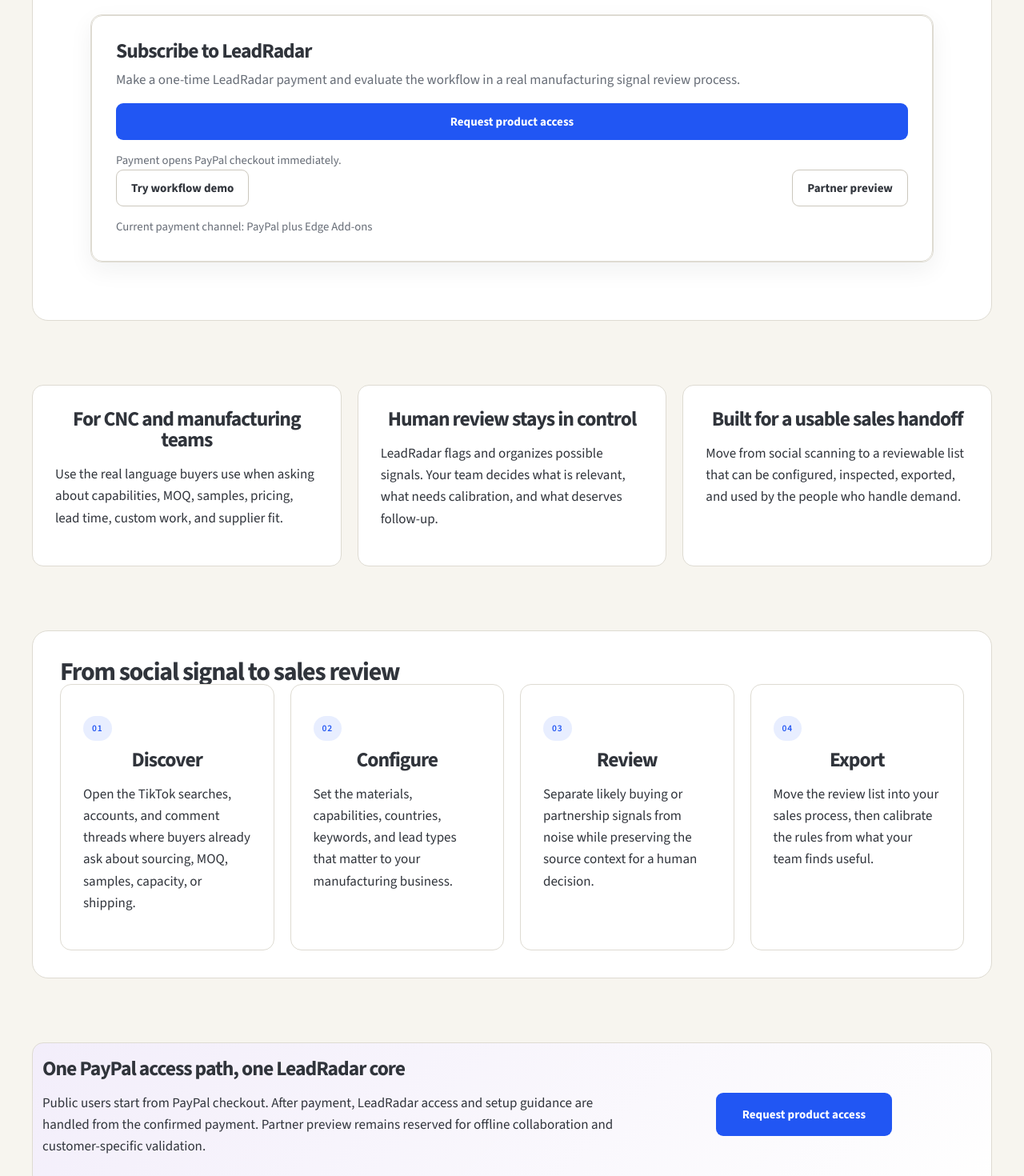
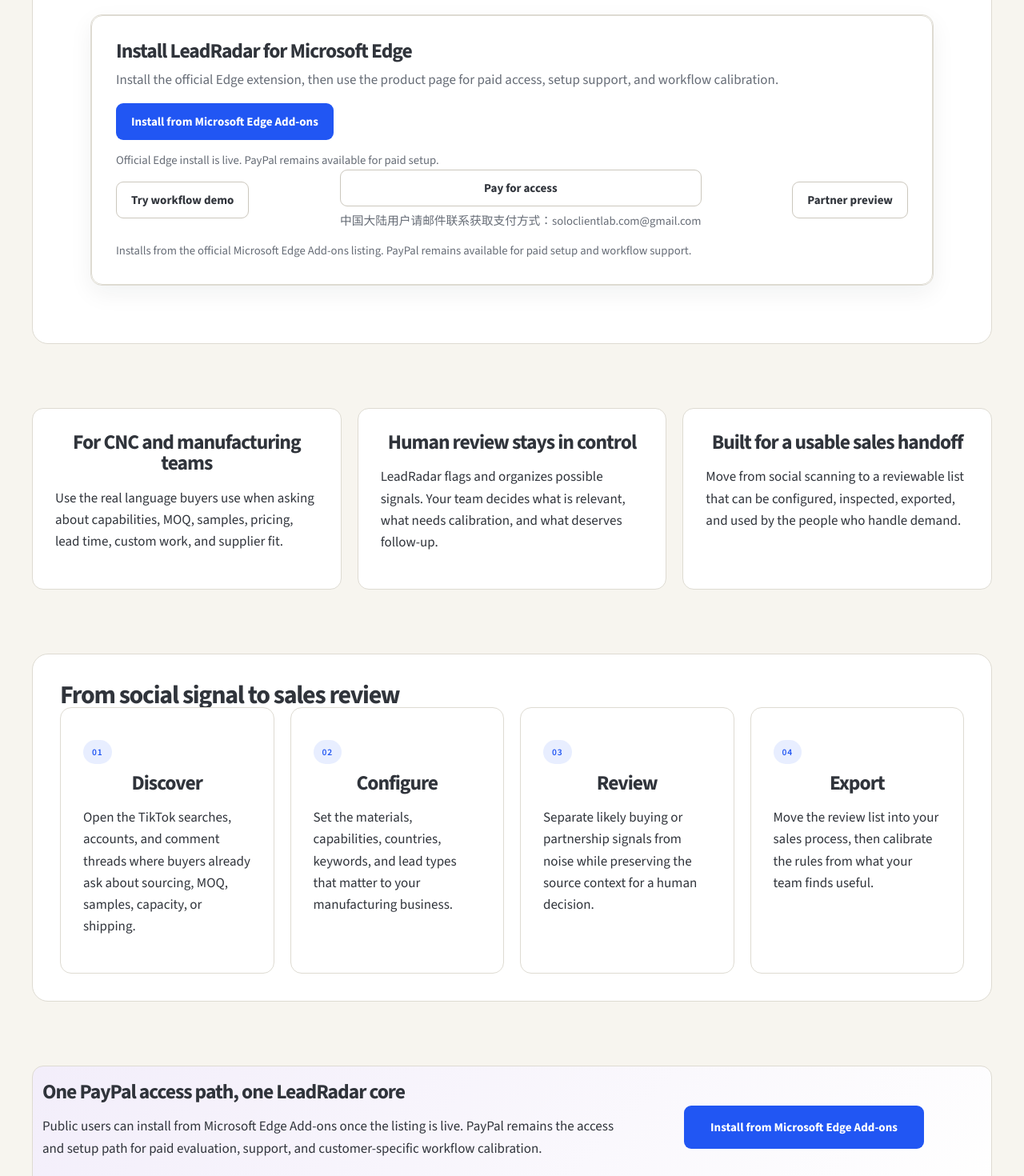
Before and after one commit to vc-ou/soloclientlab.com, a Next.js app: page /products/leadradar in a window 1280 px wide. Shown: the part 460-1930 px from the top of the page at 80% size. Built offline with nearby package versions, Linux system fonts and the light colour scheme; no server answers; a web font is replaced by a local one.

Commit message:
feat: add edge install and paywall guidance

```diff
--- a/app/api/payments/paypal/return/route.ts
+++ b/app/api/payments/paypal/return/route.ts
@@ -20,6 +20,7 @@ export async function GET(request: Request) {
       getProductPaymentByProviderCheckoutSessionId(orderId)
     ]);
     const details = getPayPalCapturedOrderDetails(capturedOrder);
+    const productSlug = pendingPayment?.product_slug ?? details.productSlug;
     const email = pendingPayment?.email ?? details.payerEmail;
 
     if (!email) {
@@ -29,7 +30,7 @@ export async function GET(request: Request) {
     await withDatabaseTimeout(
       fulfillPaidProductPayment({
         provider: "paypal",
-        product_slug: pendingPayment?.product_slug ?? details.productSlug,
+        product_slug: productSlug,
         access_type: pendingPayment?.metadata?.access_type === "paid_pilot" ? "paid_pilot" : "lifetime_access",
         email,
         access_request_id: pendingPayment?.access_request_id,
@@ -53,7 +54,12 @@ export async function GET(request: Request) {
       8000
     );
 
-    return NextResponse.redirect(new URL(`/checkout/success?provider=paypal&order_id=${encodeURIComponent(orderId)}`, requestUrl.origin));
+    return NextResponse.redirect(
+      new URL(
+        `/checkout/success?provider=paypal&order_id=${encodeURIComponent(orderId)}&product=${encodeURIComponent(productSlug)}`,
+        requestUrl.origin
+      )
+    );
   } catch (error) {
     console.error(`PayPal checkout return failed for order ${orderId}:`, error);
     return NextResponse.redirect(new URL("/checkout/cancel?reason=paypal_capture_failed", requestUrl.origin));
--- a/app/globals.css
+++ b/app/globals.css
@@ -173,6 +173,13 @@ button {
   width: 100%;
 }
 
+.paypal-country-note {
+  margin: 8px 0 0;
+  font-size: 0.92rem;
+  line-height: 1.45;
+  color: var(--muted);
+}
+
 .product-card-actions .checkout-button-form {
   width: 100%;
 }
--- a/app/products/leadradar/page.tsx
+++ b/app/products/leadradar/page.tsx
@@ -1,9 +1,14 @@
 import type { Metadata } from "next";
+import { ExtensionInstallLink } from "@/components/extension-install-link";
 import { ProductEventLink, TrackProductPageView } from "@/components/product-events";
 import { LeadRadarConfigForm, ProductAccessForm } from "@/components/forms";
 import { PayPalCheckoutButton } from "@/components/paypal-checkout-button";
 import { PageHero, SectionHeading } from "@/components/site";
-import { hasLeadRadarEdgeAddonsListing, getLeadRadarPartnerPreviewHref } from "@/lib/extension-links";
+import {
+  getLeadRadarExtensionSupportCopy,
+  hasLeadRadarEdgeAddonsListing,
+  getLeadRadarPartnerPreviewHref
+} from "@/lib/extension-links";
 
 export const metadata: Metadata = {
   title: "LeadRadar for CNC: Find Manufacturing Lead Signals",
@@ -24,6 +29,7 @@ const workflowSteps = [
 export default function LeadRadarProductPage() {
   const partnerPreviewHref = getLeadRadarPartnerPreviewHref();
   const hasEdgeListing = hasLeadRadarEdgeAddonsListing();
+  const extensionSupportCopy = getLeadRadarExtensionSupportCopy();
 
   return (
     <>
@@ -34,25 +40,38 @@ export default function LeadRadarProductPage() {
         description="LeadRadar helps manufacturing teams spot sourcing and buying signals in social comments, configure what matters to their business, and move qualified findings into a practical review workflow."
         aside={
           <div className="form-card waitlist-card">
-            <h3>{hasEdgeListing ? "Subscribe to LeadRadar" : "Microsoft Edge Add-ons is under review"}</h3>
+            <h3>{hasEdgeListing ? "Install LeadRadar for Microsoft Edge" : "Microsoft Edge Add-ons is under review"}</h3>
             <p className="form-intro">
               {hasEdgeListing
-                ? "Make a one-time LeadRadar payment and evaluate the workflow in a real manufacturing signal review process."
+                ? "Install the official Edge extension, then use the product page for paid access, setup support, and workflow calibration."
                 : "LeadRadar has been submitted to Microsoft Edge Add-ons and is waiting for review. Request product access now to start PayPal checkout."}
             </p>
+            {hasEdgeListing ? (
+              <ExtensionInstallLink productSlug="leadradar" sourcePage="/products/leadradar#hero" />
+            ) : (
               <PayPalCheckoutButton sourcePage="/products/leadradar#hero">
                 Request product access
               </PayPalCheckoutButton>
-            <p className="form-feedback">Payment opens PayPal checkout immediately.</p>
+            )}
+            <p className="form-feedback">
+              {hasEdgeListing ? "Official Edge install is live. PayPal remains available for paid setup." : "Payment opens PayPal checkout immediately."}
+            </p>
             <div className="hero-actions">
               <ProductEventLink href="/tools/leadradar" eventType="demo_open" className="button ghost">
                 Try workflow demo
               </ProductEventLink>
+              {hasEdgeListing ? (
+                <PayPalCheckoutButton sourcePage="/products/leadradar#hero-secondary" buttonClassName="button ghost">
+                  Pay for access
+                </PayPalCheckoutButton>
+              ) : null}
               <a href={partnerPreviewHref} className="button ghost">
                 Partner preview
               </a>
             </div>
-            <p className="form-feedback">Current payment channel: PayPal{hasEdgeListing ? " plus Edge Add-ons" : " while Edge Add-ons is under review"}</p>
+            <p className="form-feedback">
+              {hasEdgeListing ? extensionSupportCopy : "Current payment channel: PayPal while Edge Add-ons is under review"}
+            </p>
           </div>
         }
       />
@@ -94,14 +113,17 @@ export default function LeadRadarProductPage() {
           <div>
             <h3>One PayPal access path, one LeadRadar core</h3>
             <p>
-              Public users start from PayPal checkout. After payment, LeadRadar access and setup guidance are handled
-              from the confirmed payment. Partner preview remains reserved for offline collaboration and customer-specific
-              validation.
+              Public users can install from Microsoft Edge Add-ons once the listing is live. PayPal remains the access
+              and setup path for paid evaluation, support, and customer-specific workflow calibration.
             </p>
           </div>
+          {hasEdgeListing ? (
+            <ExtensionInstallLink productSlug="leadradar" sourcePage="/products/leadradar#subscription-cta" />
+          ) : (
             <PayPalCheckoutButton sourcePage="/products/leadradar#subscription-cta">
               Request product access
             </PayPalCheckoutButton>
+          )}
         </div>
       </section>
 
@@ -113,7 +135,7 @@ export default function LeadRadarProductPage() {
               ["Store status", hasEdgeListing ? "Use the Microsoft Edge Add-ons listing as the default public install path after checkout." : "LeadRadar has been submitted to Microsoft Edge Add-ons and is waiting for certification review."],
               ["Pay with PayPal", "Request access starts secure PayPal checkout immediately."],
               ["Use TikTok", "Open TikTok search, videos, comments, or users pages and let LeadRadar collect visible signals into a local review list."],
-              ["Access now", "Payment confirms access and unlocks the setup follow-up path."]
+              ["Access now", hasEdgeListing ? "Install from Edge first, then use PayPal or partner preview when you need paid support and calibration." : "Payment confirms access and unlocks the setup follow-up path."]
             ].map(([title, body]) => (
               <div key={title} className="card">
                 <h3>{title}</h3>
@@ -159,12 +181,23 @@ export default function LeadRadarProductPage() {
           <div className="form-card waitlist-card">
             <h3>{hasEdgeListing ? "Start LeadRadar access" : "Request LeadRadar product access"}</h3>
             <p className="form-intro">
-              Click once to enter secure PayPal checkout. Payment confirms access and replaces the old product-access request step.
+              {hasEdgeListing
+                ? "Install the Edge extension for the public workflow, or use PayPal when you want paid setup and evaluation support."
+                : "Click once to enter secure PayPal checkout. Payment confirms access and replaces the old product-access request step."}
             </p>
+            {hasEdgeListing ? (
+              <div className="hero-actions">
+                <ExtensionInstallLink productSlug="leadradar" sourcePage="/products/leadradar#product-access" />
+                <PayPalCheckoutButton sourcePage="/products/leadradar#product-access" buttonClassName="button ghost">
+                  Pay for setup
+                </PayPalCheckoutButton>
+              </div>
+            ) : (
               <PayPalCheckoutButton sourcePage="/products/leadradar#product-access">
                 Request LeadRadar access
               </PayPalCheckoutButton>
-            <p className="form-feedback">No separate access approval step before checkout.</p>
+            )}
+            <p className="form-feedback">{hasEdgeListing ? extensionSupportCopy : "No separate access approval step before checkout."}</p>
           </div>
         </div>
       </section>
--- /dev/null
+++ b/components/extension-install-link.tsx
@@ -0,0 +1,58 @@
+import { ProductEventLink } from "@/components/product-events";
+import {
+  getLeadRadarExtensionCtaLabel,
+  getLeadRadarExtensionHref,
+  getNeedRadarExtensionCtaLabel,
+  getNeedRadarExtensionHref,
+  hasLeadRadarEdgeAddonsListing,
+  hasNeedRadarEdgeAddonsListing
+} from "@/lib/extension-links";
+import type { ProductSlug } from "@/lib/types";
+import type { ReactNode } from "react";
+
+type ExtensionInstallLinkProps = {
+  productSlug?: ProductSlug;
+  sourcePage: string;
+  className?: string;
+  children?: ReactNode;
+};
+
+function getInstallLinkConfig(productSlug: ProductSlug) {
+  if (productSlug === "needradar-workflow-lab") {
+    return {
+      href: getNeedRadarExtensionHref(),
+      label: getNeedRadarExtensionCtaLabel(),
+      isLive: hasNeedRadarEdgeAddonsListing()
+    };
+  }
+
+  return {
+    href: getLeadRadarExtensionHref(),
+    label: getLeadRadarExtensionCtaLabel(),
+    isLive: hasLeadRadarEdgeAddonsListing()
+  };
+}
+
+export function ExtensionInstallLink({
+  productSlug = "leadradar",
+  sourcePage,
+  className = "button primary",
+  children
+}: ExtensionInstallLinkProps) {
+  const { href, label, isLive } = getInstallLinkConfig(productSlug);
+  const separator = href.includes("?") ? "&" : "?";
+  const trackedHref = isLive
+    ? `${href}${separator}utm_source=soloclientlab&utm_medium=product_page&utm_campaign=${encodeURIComponent(sourcePage)}`
+    : href;
+
+  return (
+    <ProductEventLink
+      href={trackedHref}
+      eventType={isLive ? "install_clicked" : "trial_access_click"}
+      productSlug={productSlug}
+      className={className}
+    >
+      {children ?? label}
+    </ProductEventLink>
+  );
+}
--- a/components/paypal-checkout-button.tsx
+++ b/components/paypal-checkout-button.tsx
@@ -24,6 +24,7 @@ export function PayPalCheckoutButton({
       <button type="submit" className={buttonClassName}>
         {children}
       </button>
+      <p className="paypal-country-note">中国大陆用户请邮件联系获取支付方式：soloclientlab.com@gmail.com</p>
     </form>
   );
 }
--- a/components/product-events.tsx
+++ b/components/product-events.tsx
@@ -35,6 +35,10 @@ function isLocalUrl(value?: string) {
   } catch {
     return value.includes("localhost") || value.includes("127.0.0.1");
   }
+}
+
+function isInternalHref(value: string) {
+  return value.startsWith("/") || value.startsWith("#");
 }
 
 function shouldSkipProductEvent() {
@@ -105,6 +109,14 @@ export function ProductEventLink({
   children: React.ReactNode;
   productSlug?: ProductSlug;
 }) {
+  if (!isInternalHref(href)) {
+    return (
+      <a href={href} className={className} onClick={() => void sendProductEvent(eventType, undefined, productSlug)}>
+        {children}
+      </a>
+    );
+  }
+
   return (
     <Link href={href} className={className} onClick={() => void sendProductEvent(eventType, undefined, productSlug)}>
       {children}
--- a/lib/actions.ts
+++ b/lib/actions.ts
@@ -397,13 +397,15 @@ export async function requestProductAccess(
 }
 
 export async function startMonthlySubscriptionCheckout(formData: FormData) {
+  const requestedProductSlug: ProductSlug =
+    getText(formData, "product_slug") === "needradar-workflow-lab" ? "needradar-workflow-lab" : "leadradar";
   const parsed = monthlySubscriptionCheckoutSchema.safeParse({
-    product_slug: getText(formData, "product_slug") || "leadradar",
+    product_slug: requestedProductSlug,
     source_page: getText(formData, "source_page") || undefined
   });
 
   if (!parsed.success) {
-    redirect("/checkout/cancel?reason=invalid_subscription_request");
+    redirect(`/checkout/cancel?reason=invalid_subscription_request&product=${encodeURIComponent(requestedProductSlug)}`);
   }
 
   const productSlug = parsed.data.product_slug as ProductSlug;
@@ -425,8 +427,8 @@ export async function startMonthlySubscriptionCheckout(formData: FormData) {
           quantity: 1
         }
       ],
-      success_url: `${siteUrl}/checkout/success?provider=stripe&session_id={CHECKOUT_SESSION_ID}`,
-      cancel_url: `${siteUrl}/checkout/cancel`,
+      success_url: `${siteUrl}/checkout/success?provider=stripe&session_id={CHECKOUT_SESSION_ID}&product=${encodeURIComponent(productSlug)}`,
+      cancel_url: `${siteUrl}/checkout/cancel?product=${encodeURIComponent(productSlug)}`,
       allow_promotion_codes: true,
       metadata,
       subscription_data: {
@@ -447,24 +449,26 @@ export async function startMonthlySubscriptionCheckout(formData: FormData) {
     });
   } catch (error) {
     console.error("Failed to create monthly subscription checkout:", error);
-    redirect("/checkout/cancel?reason=subscription_checkout_failed");
+    redirect(`/checkout/cancel?reason=subscription_checkout_failed&product=${encodeURIComponent(productSlug)}`);
   }
 
   if (!checkoutUrl) {
-    redirect("/checkout/cancel?reason=missing_checkout_url");
+    redirect(`/checkout/cancel?reason=missing_checkout_url&product=${encodeURIComponent(productSlug)}`);
   }
 
   redirect(checkoutUrl);
 }
 
 export async function startPayPalCheckout(formData: FormData) {
+  const requestedProductSlug: ProductSlug =
+    getText(formData, "product_slug") === "needradar-workflow-lab" ? "needradar-workflow-lab" : "leadradar";
   const parsed = monthlySubscriptionCheckoutSchema.safeParse({
-    product_slug: getText(formData, "product_slug") || "leadradar",
+    product_slug: requestedProductSlug,
     source_page: getText(formData, "source_page") || undefined
   });
 
   if (!parsed.success) {
-    redirect("/checkout/cancel?reason=invalid_paypal_request");
+    redirect(`/checkout/cancel?reason=invalid_paypal_request&product=${encodeURIComponent(requestedProductSlug)}`);
   }
 
   const productSlug = parsed.data.product_slug as ProductSlug;
@@ -476,7 +480,7 @@ export async function startPayPalCheckout(formData: FormData) {
       checkoutId,
       productSlug,
       returnUrl: `${getSiteUrl()}/api/payments/paypal/return`,
-      cancelUrl: `${getSiteUrl()}/checkout/cancel`
+      cancelUrl: `${getSiteUrl()}/checkout/cancel?product=${encodeURIComponent(productSlug)}`
     });
 
     if (!order.approveUrl) {
@@ -499,11 +503,11 @@ export async function startPayPalCheckout(formData: FormData) {
     }
   } catch (error) {
     console.error("Failed to create PayPal checkout:", error);
-    redirect("/checkout/cancel?reason=paypal_checkout_failed");
+    redirect(`/checkout/cancel?reason=paypal_checkout_failed&product=${encodeURIComponent(productSlug)}`);
   }
 
   if (!approveUrl) {
-    redirect("/checkout/cancel?reason=missing_paypal_approval_url");
+    redirect(`/checkout/cancel?reason=missing_paypal_approval_url&product=${encodeURIComponent(productSlug)}`);
   }
 
   redirect(approveUrl);
@@ -548,7 +552,7 @@ export async function createPaidPilotCheckout(
     const paypalOrder = await createPayPalPaidPilotOrder({
       accessRequestId,
       returnUrl: `${getSiteUrl()}/api/payments/paypal/return`,
-      cancelUrl: `${getSiteUrl()}/checkout/cancel`
+      cancelUrl: `${getSiteUrl()}/checkout/cancel?product=leadradar`
     });
 
     if (!paypalOrder.approveUrl) {
--- a/lib/extension-links.ts
+++ b/lib/extension-links.ts
@@ -35,7 +35,7 @@ export function getLeadRadarExtensionCtaLabel() {
 }
 
 export function getLeadRadarExtensionSupportCopy() {
-  if (leadRadarEdgeAddonsUrl) return "Install through Microsoft Edge Add-ons after PayPal checkout.";
+  if (leadRadarEdgeAddonsUrl) return "Installs from the official Microsoft Edge Add-ons listing. PayPal remains available for paid setup and workflow support.";
   return "Microsoft Edge Add-ons submission is currently under review. PayPal checkout is open now.";
 }
 
```
Also changed, not shown: app/checkout/cancel/page.tsx (+31 -5 lines), app/checkout/success/page.tsx (+36 -5 lines), app/products/needradar-workflow-lab/page.tsx (+27 -3 lines), app/products/page.tsx (+30 -4 lines). Lines whose indentation alone changed are shown as unchanged.
